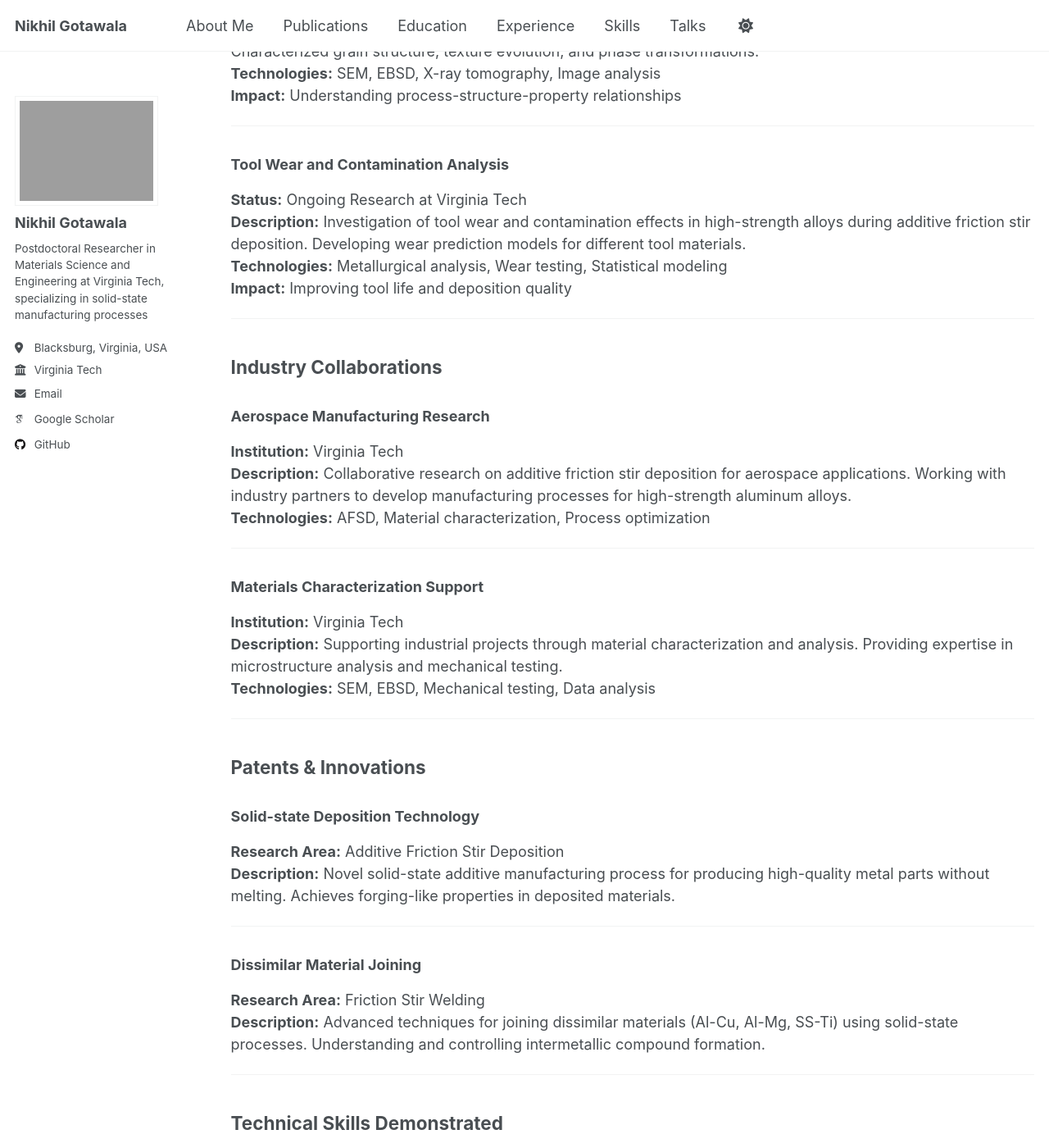
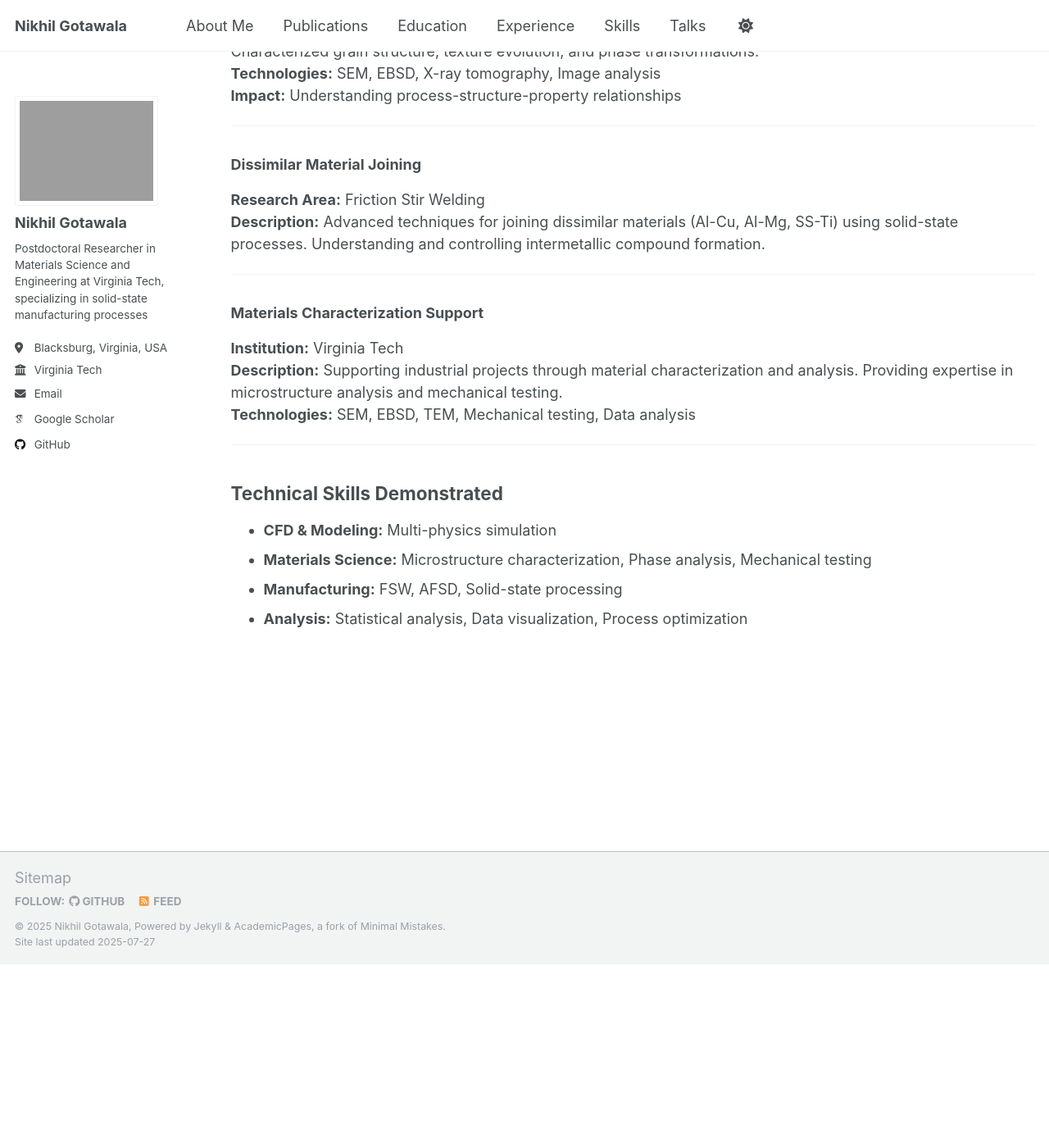
Before and after one commit to nikhilgotawala/nikhilgotawala.github.io, a Jekyll site: the page built from _pages/portfolio.md, in a window 1280 px wide and 1400 px high, scrolled down 824 px. Shown: the whole window at 82% size. Built offline with Jekyll 4.4.1, drawn with Linux system fonts in a browser that asks for light colours; some web fonts are replaced; after the commit the page ends 2000 px from its top, so only the background shows below that; some of the changed text lies outside the part shown.

Commit message:
Update portfolio.md

```diff
--- a/_pages/portfolio.md
+++ b/_pages/portfolio.md
@@ -37,48 +37,22 @@ author_profile: true
 
 ---
 
-### Tool Wear and Contamination Analysis
-**Status:** Ongoing Research at Virginia Tech
-**Description:** Investigation of tool wear and contamination effects in high-strength alloys during additive friction stir deposition. Developing wear prediction models for different tool materials.
-**Technologies:** Metallurgical analysis, Wear testing, Statistical modeling
-**Impact:** Improving tool life and deposition quality
-
----
-
-## Industry Collaborations
-
-### Aerospace Manufacturing Research
-**Institution:** Virginia Tech
-**Description:** Collaborative research on additive friction stir deposition for aerospace applications. Working with industry partners to develop manufacturing processes for high-strength aluminum alloys.
-**Technologies:** AFSD, Material characterization, Process optimization
+### Dissimilar Material Joining
+**Research Area:** Friction Stir Welding
+**Description:** Advanced techniques for joining dissimilar materials (Al-Cu, Al-Mg, SS-Ti) using solid-state processes. Understanding and controlling intermetallic compound formation.
 
 ---
 
 ### Materials Characterization Support
 **Institution:** Virginia Tech
 **Description:** Supporting industrial projects through material characterization and analysis. Providing expertise in microstructure analysis and mechanical testing.
-**Technologies:** SEM, EBSD, Mechanical testing, Data analysis
-
----
-
-## Patents & Innovations
-
-### Solid-state Deposition Technology
-**Research Area:** Additive Friction Stir Deposition
-**Description:** Novel solid-state additive manufacturing process for producing high-quality metal parts without melting. Achieves forging-like properties in deposited materials.
-
----
-
-### Dissimilar Material Joining
-**Research Area:** Friction Stir Welding
-**Description:** Advanced techniques for joining dissimilar materials (Al-Cu, Al-Mg, SS-Ti) using solid-state processes. Understanding and controlling intermetallic compound formation.
+**Technologies:** SEM, EBSD, TEM, Mechanical testing, Data analysis
 
 ---
 
 ## Technical Skills Demonstrated
 
-- **CFD & Modeling:** ANSYS Fluent, OpenFOAM, Multi-physics simulation
+- **CFD & Modeling:** Multi-physics simulation
 - **Materials Science:** Microstructure characterization, Phase analysis, Mechanical testing
-- **Programming:** Python, MATLAB, C++, Fortran
 - **Manufacturing:** FSW, AFSD, Solid-state processing
 - **Analysis:** Statistical analysis, Data visualization, Process optimization
```
Also changed, not shown: other parts of _pages/portfolio.md (+1 -1 lines).
